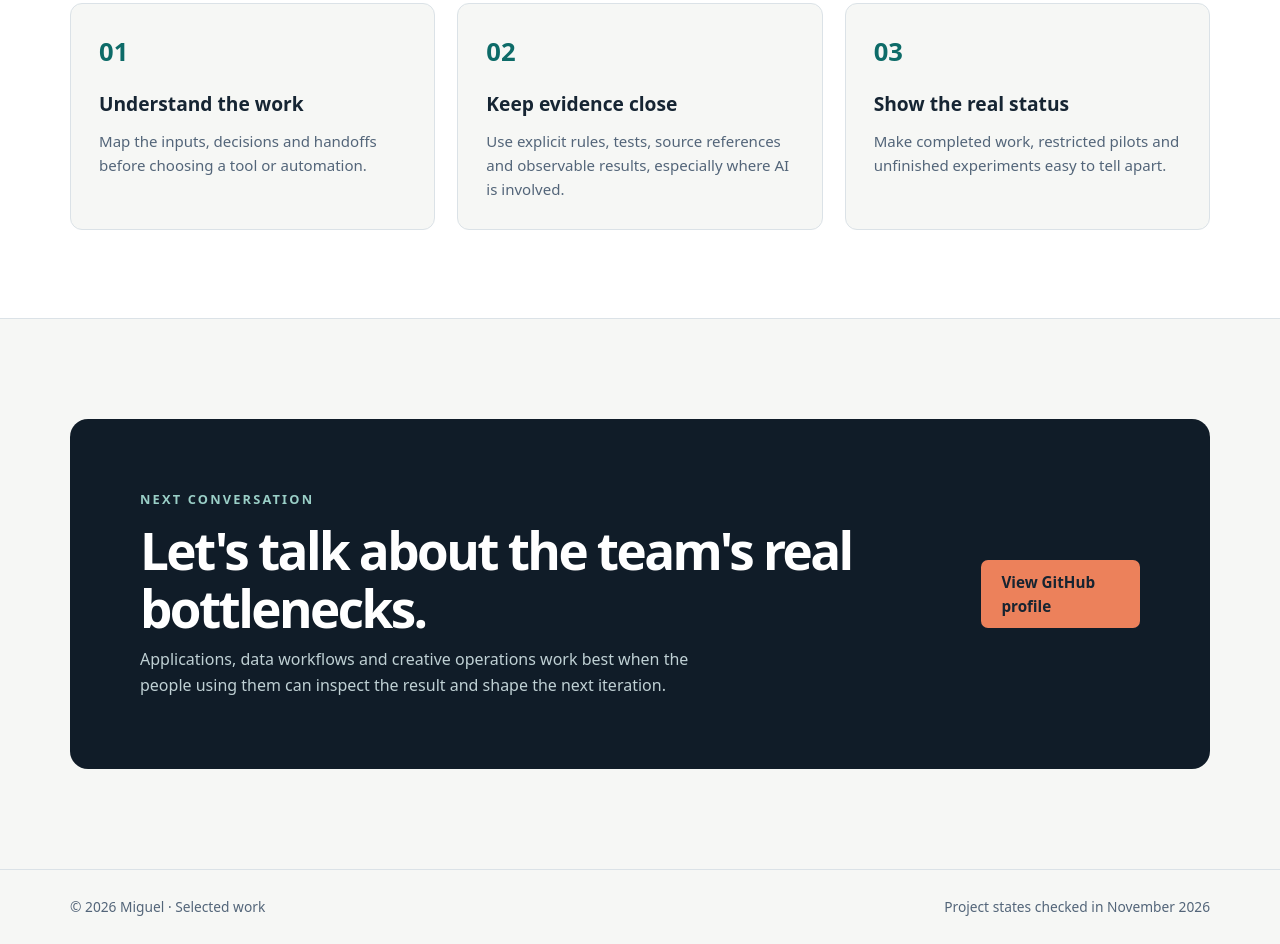
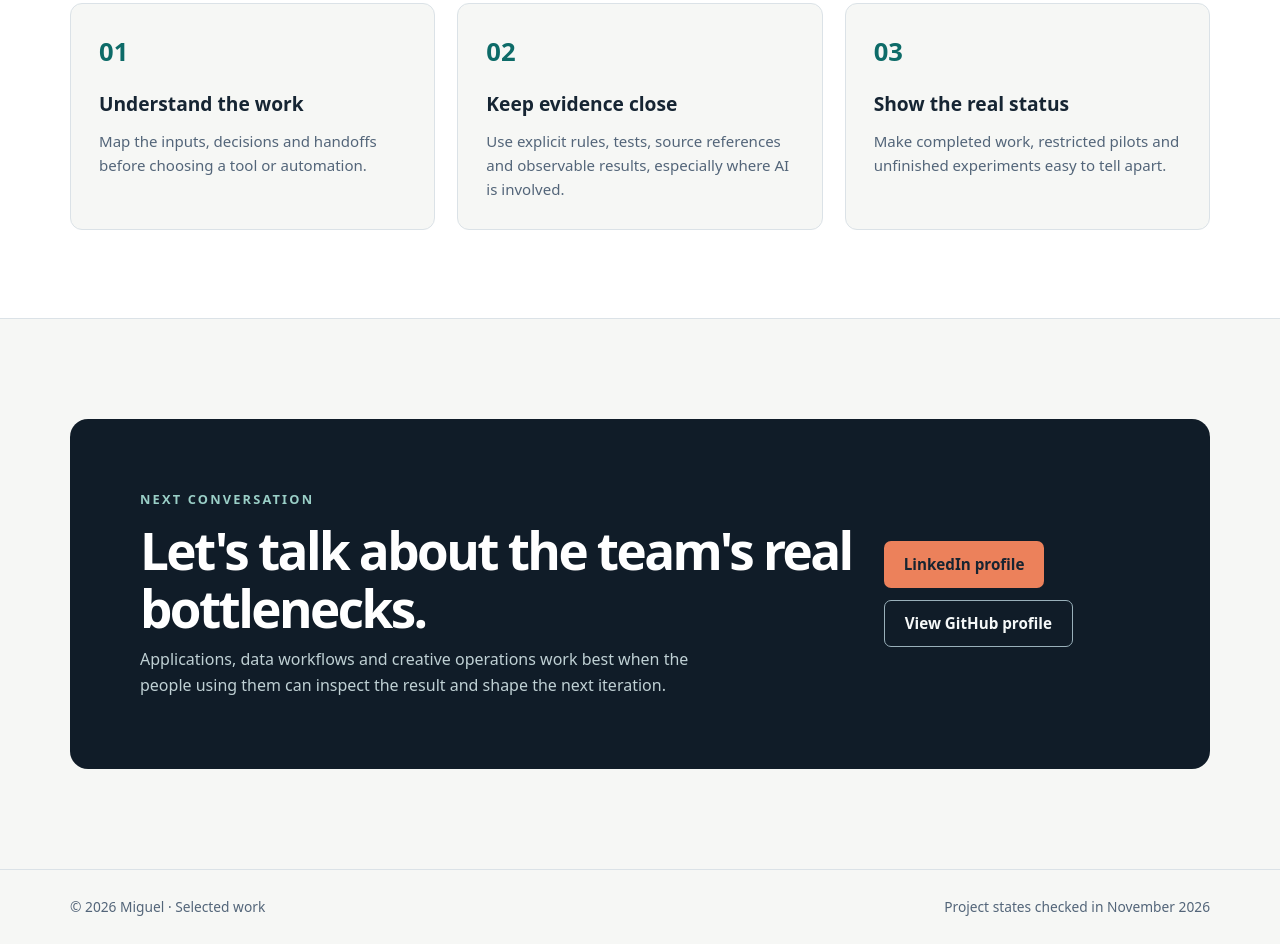
Before and after one commit to miguelyagupe/miguelyagupe.github.io, a plain HTML site: page index.html in a window 1280 px wide. Shown: the part 3623-4567 px from the top of the page. Drawn offline with Linux system fonts and the light colour scheme.

Commit message:
Add updated LinkedIn profile to contact section

```diff
--- a/index.html
+++ b/index.html
@@ -142,7 +142,7 @@
 
     <section id="approach" class="process" aria-labelledby="approach-heading"><div class="wrap"><div class="eyebrow" style="color:#0d6b68">How I work</div><h2 id="approach-heading">Build, verify, improve.</h2><div class="process-grid"><div class="process-item"><b>01</b><h3>Understand the work</h3><p>Map the inputs, decisions and handoffs before choosing a tool or automation.</p></div><div class="process-item"><b>02</b><h3>Keep evidence close</h3><p>Use explicit rules, tests, source references and observable results, especially where AI is involved.</p></div><div class="process-item"><b>03</b><h3>Show the real status</h3><p>Make completed work, restricted pilots and unfinished experiments easy to tell apart.</p></div></div></div></section>
 
-    <section id="contact" class="contact wrap" aria-labelledby="contact-heading"><div class="contact-box"><div><div class="eyebrow">Next conversation</div><h2 id="contact-heading">Let's talk about the team's real bottlenecks.</h2><p>Applications, data workflows and creative operations work best when the people using them can inspect the result and shape the next iteration.</p></div><a class="button primary" href="https://github.com/miguelyagupe" target="_blank" rel="noopener noreferrer">View GitHub profile</a></div></section>
+    <section id="contact" class="contact wrap" aria-labelledby="contact-heading"><div class="contact-box"><div><div class="eyebrow">Next conversation</div><h2 id="contact-heading">Let's talk about the team's real bottlenecks.</h2><p>Applications, data workflows and creative operations work best when the people using them can inspect the result and shape the next iteration.</p></div><div class="hero-actions" style="margin-top:0"><a class="button primary" href="https://www.linkedin.com/in/miguelcardoso-eng/" target="_blank" rel="noopener noreferrer">LinkedIn profile</a><a class="button ghost" href="https://github.com/miguelyagupe" target="_blank" rel="noopener noreferrer">View GitHub profile</a></div></div></section>
   </main>
   <footer><div class="wrap"><span>© 2026 Miguel · Selected work</span><span>Project states checked in November 2026</span></div></footer>
 </body>
```
